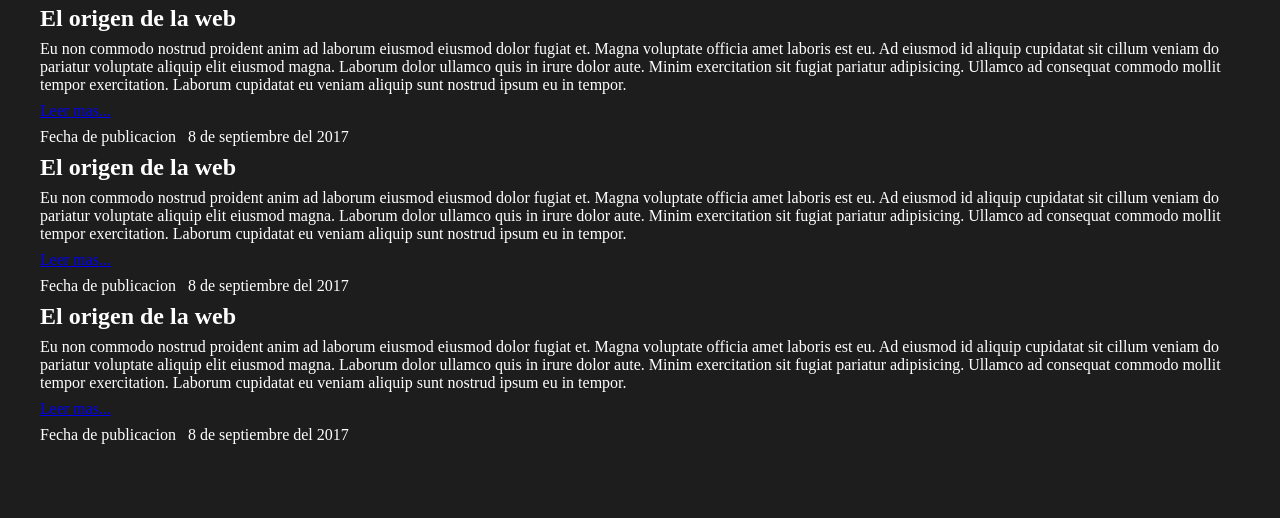
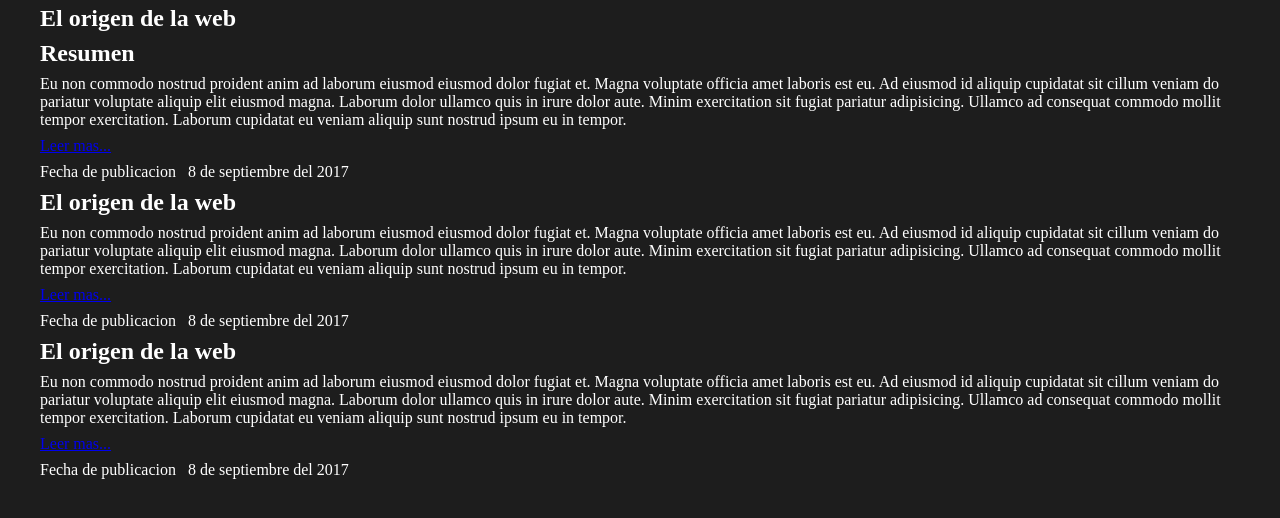
Before and after one commit to Ibanbam/ibanbam.github.io, a plain HTML site: page Blog/index.html in a window 1280 px wide. Shown: the part 56-574 px from the top of the page. Drawn offline with Linux system fonts and the light colour scheme.

Commit message:
Correcciones
div

```diff
--- a/Blog/index.html
+++ b/Blog/index.html
@@ -12,10 +12,11 @@
         </header>
         <main>
             <article>
-                <section class="titulo-articulo">
+                <div class="titulo-articulo">
                     <h2>El origen de la web</h2>
-                </section>
+                </div>
                 <section class="contenido-articulo">
+                    <h2>Resumen</h2>
                     <p>Eu non commodo nostrud proident anim ad laborum eiusmod eiusmod dolor fugiat et.
                         Magna voluptate officia amet laboris est eu. Ad eiusmod id aliquip cupidatat sit
                         cillum veniam do pariatur voluptate aliquip elit eiusmod magna. Laborum dolor ullamco
@@ -25,13 +26,13 @@
                     </p>
                     <a href="@">Leer mas...</a>
                 </section>
-                <section class="pie-articulo">
+                <div class="pie-articulo">
                     <p>Fecha de publicacion
                         <time datetime="9-8-2017">
                             8 de septiembre del 2017
                         </time>
                     </p>
-                </section>
+                </div>
             </article>
             <article>
                     <section class="titulo-articulo">
@@ -47,13 +48,13 @@
                         </p>
                         <a href="@">Leer mas...</a>
                     </section>
-                    <section class="pie-articulo">
+                    <div class="pie-articulo">
                         <p>Fecha de publicacion
                             <time datetime="9-8-2017">
                                 8 de septiembre del 2017
                             </time>
                         </p>
-                    </section>
+                    </div>
                 </article>
                 <article>
                         <section class="titulo-articulo">
```
